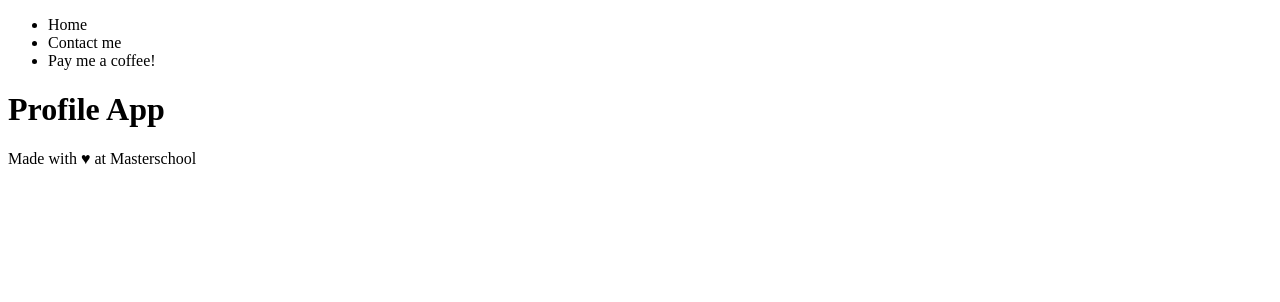
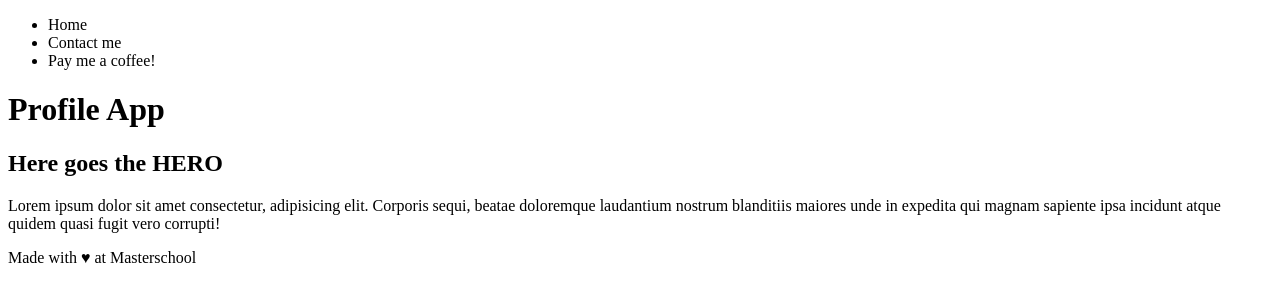
Before and after one commit to karlaevelize/nov-cohort-branches, a plain HTML site: page index.html in a window 1280 px wide. Drawn offline with Linux system fonts and the light colour scheme.

Commit message:
Create hero for website

```diff
--- a/index.html
+++ b/index.html
@@ -17,6 +17,10 @@
   </div>
   <h1>Profile App</h1>
   <div>
+    <h2>Here goes the HERO</h2>
+    <p>Lorem ipsum dolor sit amet consectetur, adipisicing elit. Corporis sequi, beatae doloremque laudantium nostrum blanditiis maiores unde in expedita qui magnam sapiente ipsa incidunt atque quidem quasi fugit vero corrupti!</p>
+  </div>
+  <div>
     <footer>
       Made with ♥ at Masterschool
     </footer>
```
